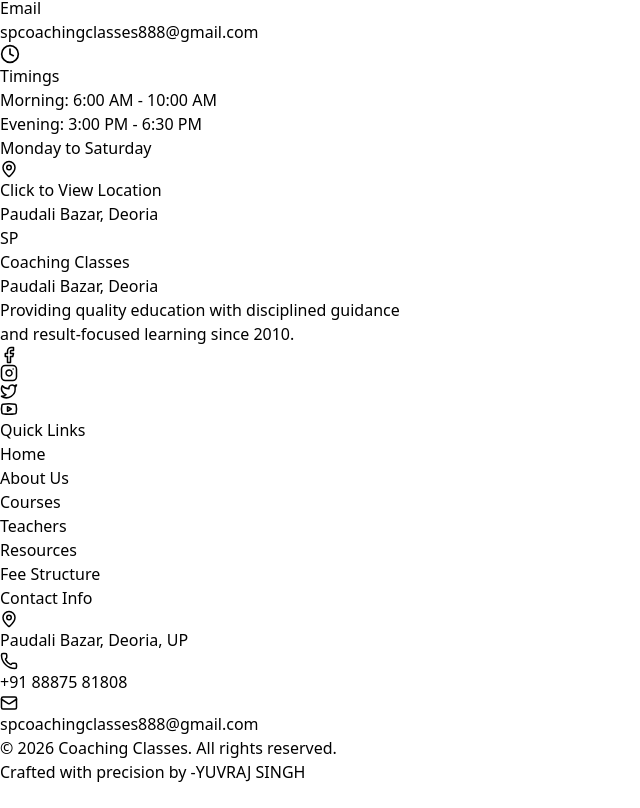
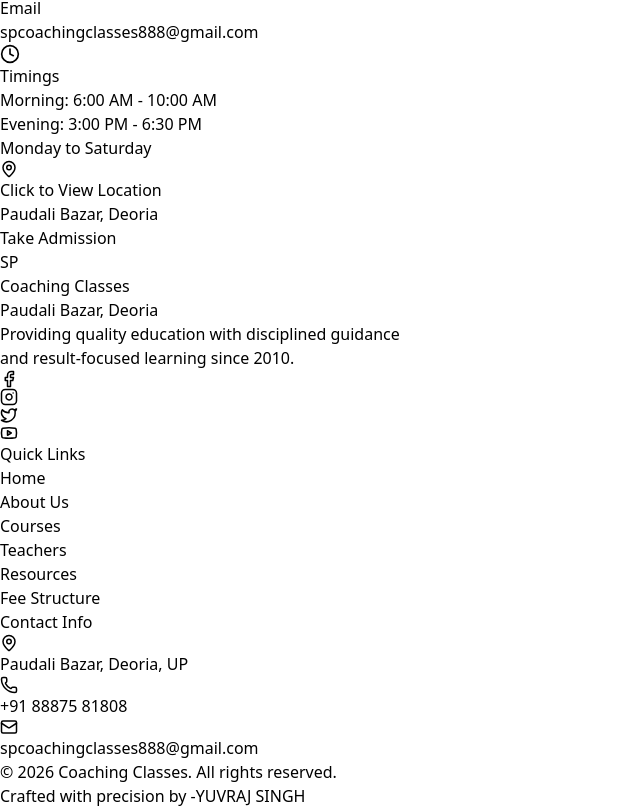
Before and after one commit to yuvraj-singh-0001/S-P-Coaching, a React (Vite) app in the folder client/: page / in a window 1280 px wide. Shown: the part 7614-8422 px from the top of the page, without its empty margins (0-640 px from the left). Before the commit the page ends 8398 px from the top, so only its background shows below. Built offline with nearby package versions, Linux system fonts and the light colour scheme; no server answers.

Commit message:
add a button on the all page to take admission  design

```diff
--- a/client/src/components/layout/Layout.jsx
+++ b/client/src/components/layout/Layout.jsx
@@ -1,11 +1,32 @@
 import Navbar from "../../components/layout/Navbar";
 import Footer from "../../components/layout/Footer";
+import { useLocation, useNavigate } from "react-router-dom";
 
 const Layout = ({ children }) => {
+  const location = useLocation();
+  const navigate = useNavigate();
+
+  const showTakeAdmission =
+    location.pathname !== "/admission" && !location.pathname.startsWith("/admin");
+
+  const handleTakeAdmission = () => {
+    navigate("/fees");
+  };
+
   return (
-    <div className="min-h-screen flex flex-col">
+    <div className="min-h-screen flex flex-col relative">
       <Navbar />
       <main className="flex-grow">{children}</main>
+
+      {showTakeAdmission && (
+        <button
+          onClick={handleTakeAdmission}
+          className="fixed right-4 bottom-6 z-40 px-6 py-2 rounded-full bg-gradient-to-r from-[#0C4A8B] to-blue-500 text-white font-semibold shadow-lg shadow-blue-500/40 border border-white/20 hover:scale-105 hover:shadow-blue-500/60 transition-transform transition-shadow"
+        >
+          Take Admission
+        </button>
+      )}
+
       <Footer />
     </div>
   );
```
